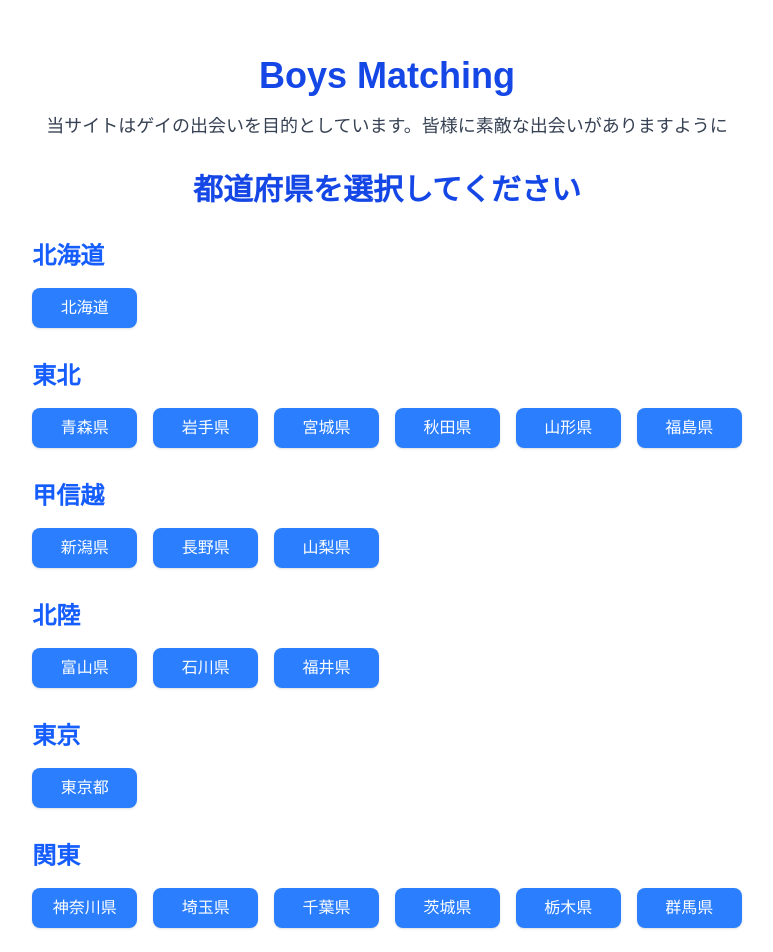
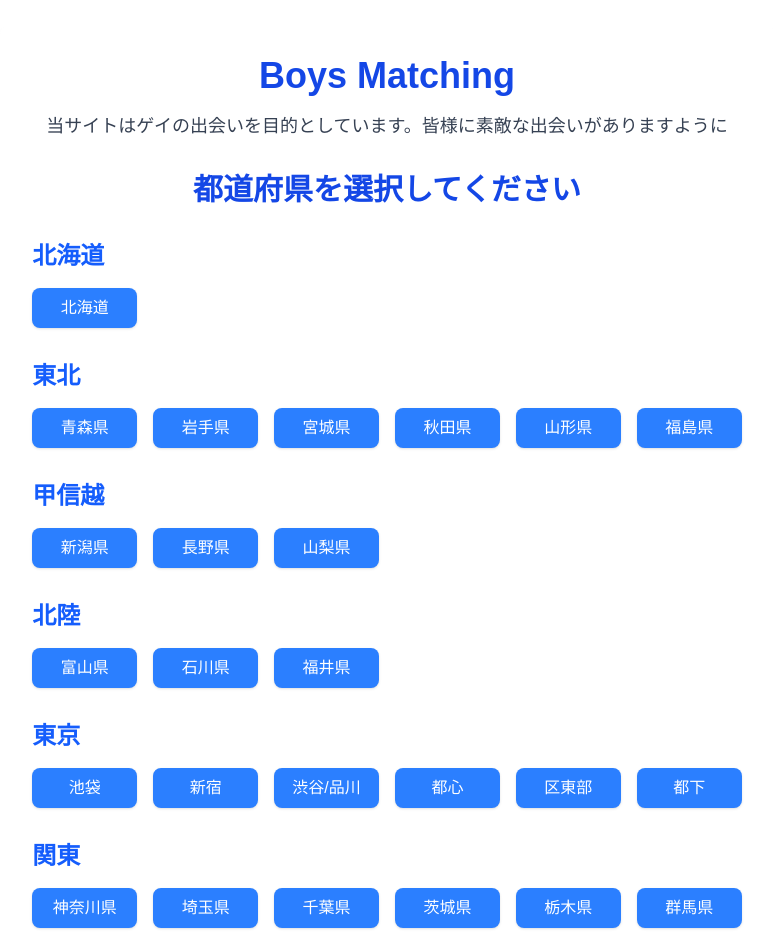
Before and after one commit to Y-Uchida-YU/multi-community-board, a Next.js app: page /01-choice-prefectures in a window 1280 px wide. Shown: the top 952 px of the page, without its empty margins (253-1026 px from the left). Built offline with nearby package versions, Linux system fonts and the light colour scheme.

Commit message:
feat: subdivide Tokyo area options

```diff
--- a/app/01-choice-prefectures/page.tsx
+++ b/app/01-choice-prefectures/page.tsx
@@ -24,7 +24,7 @@ const REGIONS = [
   },
   {
     name: '東京',
-    prefectures: ['東京都'],
+    prefectures: ['池袋', '新宿', '渋谷/品川', '都心', '区東部', '都下'],
   },
   {
     name: '関東',
```
